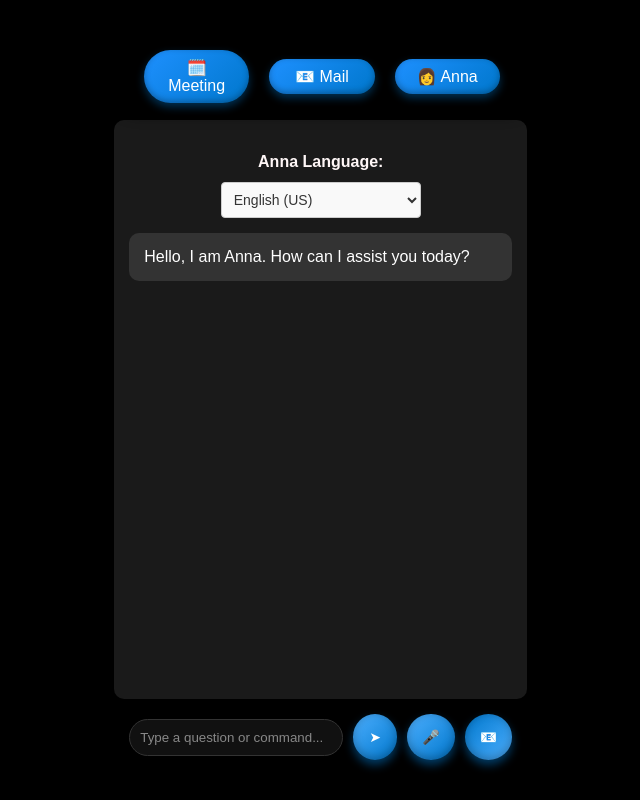
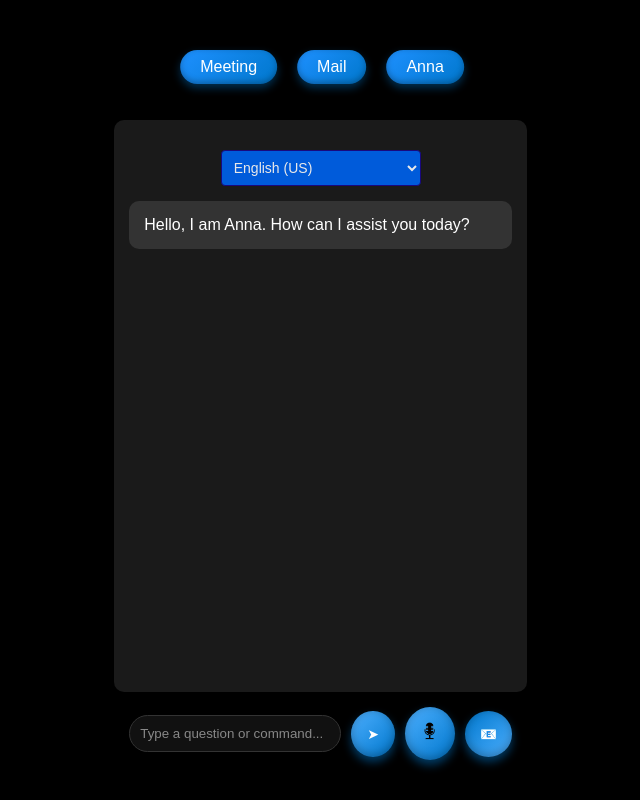
Before and after one commit to Mr-Faizan-Asim/ANNA--Your-Personal-Virtual-Assistant, a React (Vite) app: page / in a window 1280 px wide. Shown: the whole page, without its empty margins (318-958 px from the left). Built offline with nearby package versions, Linux system fonts and the light colour scheme; what @supabase/auth-helpers-react would draw is missing.

Commit message:
Final Product

```diff
--- a/src/Components/BotComponent/BotComponent.css
+++ b/src/Components/BotComponent/BotComponent.css
@@ -224,6 +224,10 @@ body {
     }
 
   }
+  .send-icon {
+    width: 20px; /* Adjust this to match the size you want */
+    height: 20px; /* Adjust this to match the size you want */
+  }
 
   /* Mic Button */
 .mic-button {
@@ -334,17 +338,17 @@ body {
     font-size: 16px;
     font-weight: bold;
     margin-bottom: 8px;
-    color: #fff7f7;
+    color: #0c5487;
   }
 
   .language-selector select {
     width: 200px;
     padding: 8px;
     font-size: 14px;
-    border: 1px solid #ccc;
+    border: 1px solid #19087d;
     border-radius: 4px;
-    background-color: #f9f9f9;
-    color: #333;
+    background-color: #005bda;
+    color: #e9e9e9;
     cursor: pointer;
   }
 
@@ -355,7 +359,7 @@ body {
   }
 
   .language-selector select:hover {
-    background-color: #f1f1f1;
+    background-color: #0a1056;
   }
 
   .mail-button {
--- a/src/Components/BotComponent/BotComponent.jsx
+++ b/src/Components/BotComponent/BotComponent.jsx
@@ -11,6 +11,7 @@ const BotComponent = () => {
   ]);
   const [userInput, setUserInput] = useState("");
   const [listening, setListening] = useState(false);
+  const [temp, settemp] = useState(false);
   const recognitionRef = useRef(null);
   const isSpeakingRef = useRef(false);
   const [voiceMode, setVoiceMode] = useState(false);
@@ -22,9 +23,16 @@ const BotComponent = () => {
   { code: "it-IT", name: "Italian" },
   { code: "de-DE", name: "German" },
   { code: "ru-RU", name: "Russian" },
+  { code: "zh-CN", name: "Chinese (Simplified)" }, // Chinese Simplified
+  { code: "zh-TW", name: "Chinese (Traditional)" }, // Chinese Traditional
+  { code: "ar-SA", name: "Arabic" }, // Arabic (Saudi Arabia)a
+  { code: "es-ES", name: "Spanish (Spain)" }, // Spanish (Spain)
+  { code: "es-MX", name: "Spanish (Mexico)" }, // Spanish (Mexico)
 ];
 
+
   useEffect(() => {
+
     // Load available voices
     const loadVoices = () => {
       const availableVoices = window.speechSynthesis.getVoices();
@@ -58,12 +66,17 @@ const BotComponent = () => {
     };
 
     recognition.onend = () => {
-      if (listening && !isSpeakingRef.current) {
-        recognition.start();
+      if (listening && recognitionRef.current) {
+        recognitionRef.current.start(); // Restart recognition only if listening
+
       }
     };
 
+    if(!temp){
       recognitionRef.current = recognition;
+      settemp(true);
+    }
+
   }, [listening, selectedLanguage]);
 
   const handleVoiceInput = async (input) => {
@@ -90,9 +103,20 @@ const BotComponent = () => {
       return;
     }
 
+    // Handle "What's the date" or "What's the time" commands
+    if (command.includes("date") || command.includes("time") || command.includes("today")) {
+      const now = new Date();
+      const currentDateTime = `The current date and time is: ${now.toLocaleString()}`;
+      const botMessage = { text: currentDateTime, sender: "bot" };
+      setMessages((prev) => [...prev, botMessage]);
+      speak(currentDateTime);
+      return;
+    }
+
     // GPT Response
     await handleSendMessage(input);
   };
+
 
   const handleSendMessage = async (input) => {
     const userMessage = { text: input, sender: "user" };
@@ -185,32 +209,37 @@ const BotComponent = () => {
   };
 
 
+  const stopListening = () => {
+    if (listening && recognitionRef.current) {
+      recognitionRef.current.onend = null; // Prevent automatic restart
+      recognitionRef.current.stop(); // Stop speech recognition
+      setListening(false); // Update listening state
+      console.log("Stopped listening.");
+    }
+  };
 
   const startListening = () => {
-    if (listening || isSpeakingRef.current) {
-      window.speechSynthesis.cancel();
-      isSpeakingRef.current = false;
+    if (!listening && recognitionRef.current) {
+      recognitionRef.current.lang = selectedLanguage; // Set the language
+      recognitionRef.current.onend = () => {
+        if (listening) {
+          recognitionRef.current.start(); // Restart recognition only if listening
         }
-
-    setListening(true);
-    recognitionRef.current.lang = selectedLanguage;
-    recognitionRef.current.start();
       };
-
-  const stopListening = () => {
-    if (listening) {
-      setListening(false);
-      recognitionRef.current.stop();
+      recognitionRef.current.start(); // Start speech recognition
+      setListening(true); // Update listening state
+      console.log("Started listening.");
     }
   };
 
   const toggleListening = () => {
     if (listening) {
-      stopListening();
+      stopListening(); // Stop listening
     } else {
-      startListening();
+      startListening(); // Start listening
     }
   };
+
 
   const toggleVoiceMode = () => {
     setVoiceMode((prev) => !prev);
@@ -246,7 +275,6 @@ const BotComponent = () => {
         <>
           <div className="chat-container">
           <div className="language-selector">
-        <label htmlFor="language-select">Anna Language: </label>
         <select id="language-select" value={selectedLanguage} onChange={handleLanguageChange}>
           {languageOptions.map((option) => (
             <option key={option.code} value={option.code}>
@@ -279,7 +307,7 @@ const BotComponent = () => {
                 ➤
               </button>
               <button className="send-button" onClick={toggleVoiceMode}>
-                🎤
+                <img src="/mic.png" alt="Voice Icon" className="send-icon" />
               </button>
               <button className="mail-button" onClick={navigateToMail}>
                 📧
--- a/src/Components/Navbar/Navbar.jsx
+++ b/src/Components/Navbar/Navbar.jsx
@@ -8,13 +8,13 @@ const Navbar = () => {
   return (
     <div className="navbar">
       <button className="nav-button" onClick={() => navigate("/calendar")}>
-        🗓️ Meeting
+        Meeting
       </button>
       <button className="nav-button" onClick={() => navigate("/annamail")}>
-        📧 Mail
+        Mail
       </button>
       <button className="nav-button" onClick={() => navigate("/")}>
-        👩 Anna
+        Anna
       </button>
     </div>
   );
--- a/src/Components/VoiceInterface/VoiceInterface.jsx
+++ b/src/Components/VoiceInterface/VoiceInterface.jsx
@@ -6,6 +6,7 @@ const VoiceInterface = ({ listening, toggleListening, toggleVoiceMode }) => {
 
   const handleMicToggle = () => {
     setActive((prev) => !prev);
+    listening = !listening;
     toggleListening(); // Toggles the mic
   };
 
@@ -13,7 +14,6 @@ const VoiceInterface = ({ listening, toggleListening, toggleVoiceMode }) => {
     <div className="voice-interface-container">
       {/* Header */}
       <div className="voice-interface-header">
-        <h1>Anna Carlo Voice Assistant</h1>
         <p>{active ? "Listening..." : "Tap the mic to start listening"}</p>
       </div>
 
@@ -75,7 +75,6 @@ const VoiceInterface = ({ listening, toggleListening, toggleVoiceMode }) => {
 
       {/* Footer */}
       <div className="voice-interface-footer">
-        <h2>AN-NA</h2>
         <button className="mic-button" onClick={handleMicToggle}>
           🎤
         </button>
```
Also changed, not shown: public/mic.png (added). Lines whose indentation alone changed are shown as unchanged.
